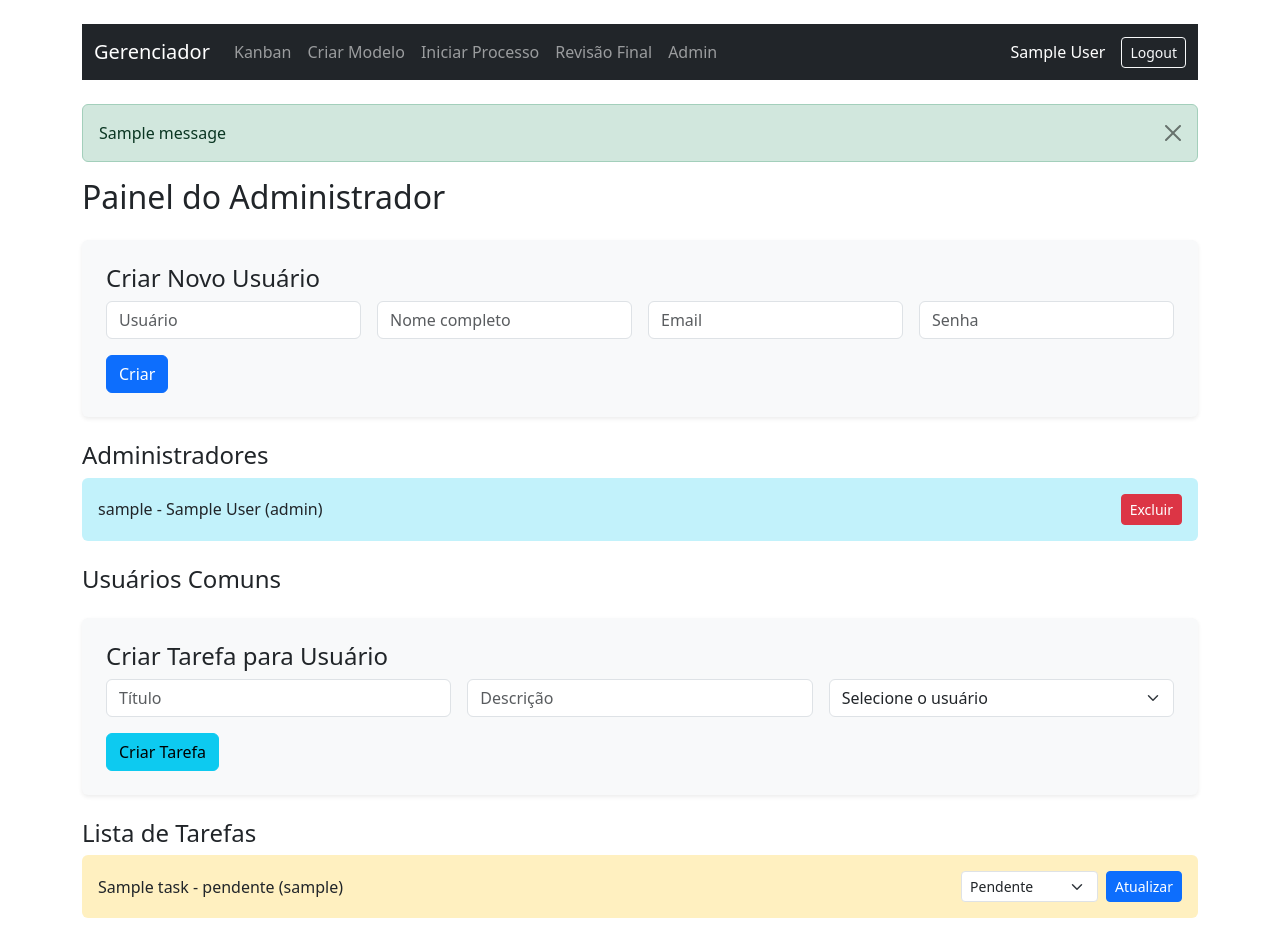
After one commit to LuisHenriqueofc01/sistema-gerenciamento-tarefas, a Flask app: page /admin in a window 1280 px wide. The commit adds this page. Run offline with Flask 3, Linux system fonts and the light colour scheme; a user stored in the database is signed in; tables that the repository leaves empty hold one stand-in row (values such as "Sample post"); one stand-in notice (Sample message) is shown.

```diff
--- a/app/routes/views.py
+++ b/app/routes/views.py
@@ -1,12 +1,28 @@
-from flask import Blueprint, render_template
+from flask import Blueprint, render_template, request, redirect, url_for, flash
 from flask_login import login_required, current_user
-from app.models.models import ProcessInstance
+from app.models.models import ProcessInstance, User, Task
+from werkzeug.security import generate_password_hash
+from app import db
+from functools import wraps
 
 views_bp = Blueprint("views", __name__)
 
+# ------------------------- ADMIN CHECK -------------------------
+def admin_required(f):
+    @wraps(f)
+    def decorated_function(*args, **kwargs):
+        if not current_user.is_authenticated or not current_user.is_admin:
+            flash("Acesso restrito ao administrador.", "danger")
+            return redirect(url_for("views.index"))
+        return f(*args, **kwargs)
+    return decorated_function
+
+# ------------------------- PÁGINAS GERAIS -------------------------
 @views_bp.route("/")
 def index():
-    return render_template("index.html")
+    if current_user.is_authenticated:
+        return redirect(url_for("views.kanban"))
+    return redirect(url_for("auth.login"))
 
 @views_bp.route("/criar-modelo")
 def criar_modelo():
@@ -19,22 +35,122 @@ def iniciar_processo():
 @views_bp.route("/kanban")
 @login_required
 def kanban():
-    return render_template("kanban.html")
+    tarefas = Task.query.filter_by(assigned_user_id=current_user.id).all()
+    return render_template("kanban.html", tarefas=tarefas, usuario=current_user)
 
 @views_bp.route("/revisao-processo")
 @login_required
 def revisao_processo():
     return render_template("revisao.html")
 
-# Página genérica após finalização
 @views_bp.route("/processo-finalizado")
 @login_required
 def processo_finalizado_pagina():
     return render_template("processo-finalizado.html")
 
-# Página com ID de processo específico
 @views_bp.route("/processo-finalizado/<int:process_id>")
 @login_required
 def processo_finalizado_com_id(process_id):
     processo = ProcessInstance.query.get_or_404(process_id)
     return render_template("processo-finalizado.html", processo=processo, usuario=current_user)
+
+@views_bp.route("/login")
+def login_page():
+    if current_user.is_authenticated:
+        return redirect(url_for("views.kanban"))
+    return render_template("login.html")
+
+# ------------------------- PAINEL ADMINISTRADOR -------------------------
+@views_bp.route("/admin")
+@login_required
+@admin_required
+def admin_panel():
+    users = User.query.all()
+    tasks = Task.query.all()
+    return render_template("admin_panel.html", users=users, tasks=tasks)
+
+@views_bp.route("/admin/create_user", methods=["POST"])
+@login_required
+@admin_required
+def create_user():
+    try:
+        username = request.form["username"]
+        name = request.form["name"]
+        email = request.form["email"]
+        password = request.form["password"]
+
+        if User.query.filter_by(username=username).first():
+            flash("Usuário já existe com esse username.", "danger")
+            return redirect(url_for("views.admin_panel"))
+        if User.query.filter_by(email=email).first():
+            flash("Já existe um usuário com esse e-mail.", "danger")
+            return redirect(url_for("views.admin_panel"))
+
+        new_user = User(username=username, name=name, email=email)
+        new_user.set_password(password)
+        db.session.add(new_user)
+        db.session.commit()
+        flash("Usuário criado com sucesso!", "success")
+    except Exception as e:
+        db.session.rollback()
+        flash(f"Erro ao criar usuário: {str(e)}", "danger")
+    return redirect(url_for("views.admin_panel"))
+
+@views_bp.route("/admin/delete_user/<int:user_id>", methods=["POST"])
+@login_required
+@admin_required
+def delete_user(user_id):
+    user = User.query.get_or_404(user_id)
+    db.session.delete(user)
+    db.session.commit()
+    flash("Usuário excluído com sucesso.", "success")
+    return redirect(url_for("views.admin_panel"))
+
+@views_bp.route("/admin/create_task", methods=["POST"])
+@login_required
+@admin_required
+def create_task():
+    try:
+        title = request.form["title"]
+        description = request.form["description"]
+        assigned_user_id = int(request.form["user_id"])
+
+        process = ProcessInstance.query.first()
+        if not process:
+            flash("Nenhum processo encontrado. Crie um processo antes de atribuir tarefas.", "danger")
+            return redirect(url_for("views.admin_panel"))
+
+        task = Task(
+            title=title,
+            description=description,
+            assigned_user_id=assigned_user_id,
+            process_id=process.id,
+            order=1
+        )
+        db.session.add(task)
+        db.session.commit()
+        flash("Tarefa atribuída com sucesso.", "success")
+    except Exception as e:
+        db.session.rollback()
+        flash(f"Erro ao criar tarefa: {str(e)}", "danger")
+    return redirect(url_for("views.admin_panel"))
+
+@views_bp.route("/admin/update_task_status/<int:task_id>", methods=["POST"])
+@login_required
+@admin_required
+def update_task_status(task_id):
+    task = Task.query.get_or_404(task_id)
+    task.status = request.form["status"]
+    db.session.commit()
+    flash("Status atualizado.", "success")
+    return redirect(url_for("views.admin_panel"))
+
+@views_bp.route("/admin/promote/<int:user_id>", methods=["POST"])
+@login_required
+@admin_required
+def promote_user(user_id):
+    user = User.query.get_or_404(user_id)
+    user.is_admin = True
+    db.session.commit()
+    flash(f"O usuário {user.username} agora é administrador.", "success")
+    return redirect(url_for("views.admin_panel"))
--- /dev/null
+++ b/app/templates/admin_panel.html
@@ -0,0 +1,114 @@
+{% extends 'base.html' %}
+
+{% block content %}
+{% with messages = get_flashed_messages(with_categories=true) %}
+{% if messages %}
+{% for category, message in messages %}
+<div class="alert alert-{{ category }} alert-dismissible fade show" role="alert">
+    {{ message }}
+    <button type="button" class="btn-close" data-bs-dismiss="alert" aria-label="Close"></button>
+</div>
+{% endfor %}
+{% endif %}
+{% endwith %}
+
+<h2 class="mb-4">Painel do Administrador</h2>
+
+<!-- Criar Novo Usuário -->
+<div class="bg-light p-4 rounded shadow-sm mb-4">
+    <h4>Criar Novo Usuário</h4>
+    <form action="{{ url_for('views.create_user') }}" method="POST" class="row g-3">
+        <div class="col-md-3">
+            <input type="text" name="username" class="form-control" placeholder="Usuário" required>
+        </div>
+        <div class="col-md-3">
+            <input type="text" name="name" class="form-control" placeholder="Nome completo" required>
+        </div>
+        <div class="col-md-3">
+            <input type="email" name="email" class="form-control" placeholder="Email" required>
+        </div>
+        <div class="col-md-3">
+            <input type="password" name="password" class="form-control" placeholder="Senha" required>
+        </div>
+        <div class="col-12">
+            <button type="submit" class="btn btn-primary">Criar</button>
+        </div>
+    </form>
+</div>
+
+<!-- Lista de Administradores -->
+<div class="mb-4">
+    <h4>Administradores</h4>
+    {% for user in users if user.is_admin %}
+    <div class="d-flex justify-content-between align-items-center bg-info bg-opacity-25 p-3 rounded mb-2">
+        <span>{{ user.username }} - {{ user.name }} (admin)</span>
+        <form action="{{ url_for('views.delete_user', user_id=user.id) }}" method="POST">
+            <button type="submit" class="btn btn-danger btn-sm">Excluir</button>
+        </form>
+    </div>
+    {% endfor %}
+</div>
+
+<!-- Lista de Usuários Comuns -->
+<div class="mb-4">
+    <h4>Usuários Comuns</h4>
+    {% for user in users if not user.is_admin %}
+    <div class="d-flex justify-content-between align-items-center bg-light p-3 rounded mb-2">
+        <span>{{ user.username }} - {{ user.name }}</span>
+        <div class="d-flex gap-2">
+            <form action="{{ url_for('views.delete_user', user_id=user.id) }}" method="POST">
+                <button type="submit" class="btn btn-danger btn-sm">Excluir</button>
+            </form>
+            <form action="{{ url_for('views.promote_user', user_id=user.id) }}" method="POST">
+                <button type="submit" class="btn btn-success btn-sm">Tornar Admin</button>
+            </form>
+        </div>
+    </div>
+    {% endfor %}
+</div>
+
+<!-- Criar Tarefa -->
+<div class="bg-light p-4 rounded shadow-sm mb-4">
+    <h4>Criar Tarefa para Usuário</h4>
+    <form action="{{ url_for('views.create_task') }}" method="POST" class="row g-3">
+        <div class="col-md-4">
+            <input type="text" name="title" class="form-control" placeholder="Título" required>
+        </div>
+        <div class="col-md-4">
+            <input type="text" name="description" class="form-control" placeholder="Descrição" required>
+        </div>
+        <div class="col-md-4">
+            <select name="user_id" class="form-select" required>
+                <option value="" disabled selected>Selecione o usuário</option>
+                {% for user in users %}
+                <option value="{{ user.id }}">{{ user.username }}</option>
+                {% endfor %}
+            </select>
+        </div>
+        <div class="col-12">
+            <button type="submit" class="btn btn-info">Criar Tarefa</button>
+        </div>
+    </form>
+</div>
+
+<!-- Lista de Tarefas -->
+<div>
+    <h4>Lista de Tarefas</h4>
+    {% for task in tasks %}
+    <div class="d-flex justify-content-between align-items-center bg-warning bg-opacity-25 p-3 rounded mb-2">
+        <span>{{ task.title }} - {{ task.status }}
+            ({{ task.assignee.username if task.assignee else 'Sem usuário' }})
+        </span>
+        <form action="{{ url_for('views.update_task_status', task_id=task.id) }}" method="POST" class="d-flex gap-2">
+            <select name="status" class="form-select form-select-sm">
+                <option value="pendente" {% if task.status=='pendente' %}selected{% endif %}>Pendente</option>
+                <option value="em progresso" {% if task.status=='em progresso' %}selected{% endif %}>Em Progresso
+                </option>
+                <option value="concluída" {% if task.status=='concluída' %}selected{% endif %}>Concluída</option>
+            </select>
+            <button type="submit" class="btn btn-primary btn-sm">Atualizar</button>
+        </form>
+    </div>
+    {% endfor %}
+</div>
+{% endblock %}
--- a/app/templates/base.html
+++ b/app/templates/base.html
@@ -16,17 +16,33 @@
             <button class="navbar-toggler" type="button" data-bs-toggle="collapse" data-bs-target="#menuNav">
                 <span class="navbar-toggler-icon"></span>
             </button>
+
             <div class="collapse navbar-collapse" id="menuNav">
                 <ul class="navbar-nav me-auto">
+
+                    {% if current_user.is_authenticated %}
                     <li class="nav-item"><a class="nav-link" href="/kanban">Kanban</a></li>
                     <li class="nav-item"><a class="nav-link" href="/criar-modelo">Criar Modelo</a></li>
                     <li class="nav-item"><a class="nav-link" href="/iniciar-processo">Iniciar Processo</a></li>
                     <li class="nav-item"><a class="nav-link" href="/revisao-processo">Revisão Final</a></li>
+
+                    {% if current_user.is_admin %}
+                    <li class="nav-item"><a class="nav-link" href="{{ url_for('views.admin_panel') }}">Admin</a></li>
+                    {% endif %}
+                    {% endif %}
+
                 </ul>
+
+                {% if current_user.is_authenticated %}
                 <span class="navbar-text text-white me-3">
                     {{ current_user.name }}
                 </span>
-                <a class="btn btn-outline-light btn-sm" href="/logout">Logout</a>
+                <a class="btn btn-outline-light btn-sm" href="{{ url_for('auth.logout') }}">Logout</a>
+
+
+                {% else %}
+                <a class="btn btn-outline-light btn-sm" href="{{ url_for('views.login_page') }}">Login</a>
+                {% endif %}
             </div>
         </div>
     </nav>
--- a/config.py
+++ b/config.py
@@ -1,6 +1,6 @@
 import os
 
 class Config:
-    SECRET_KEY = os.getenv("SECRET_KEY", "secret")
-    SQLALCHEMY_DATABASE_URI = os.getenv("DATABASE_URL", "sqlite:///db.sqlite3")
+    SECRET_KEY = "super-secret-key"
+    SQLALCHEMY_DATABASE_URI = "postgresql://postgres:12345@localhost:5432/meu_banco"
     SQLALCHEMY_TRACK_MODIFICATIONS = False
```
Also changed, not shown: app/models/models.py (+21 -6 lines), app/routes/auth.py (+27 -12 lines), app/templates/kanban.html (+26 -4 lines), app/templates/login.html (added, +27 -0 lines), forms.py (added, +7 -0 lines), migrations/versions/008a5867f38b_aumenta_limite_do_campo_password_hash.py (added, +38 -0 lines), migrations/versions/5eb07acaa2d6_criação_inicial_das_tabelas.py (deleted, +0 -75 lines), requirements.txt (added), 1 other file.
